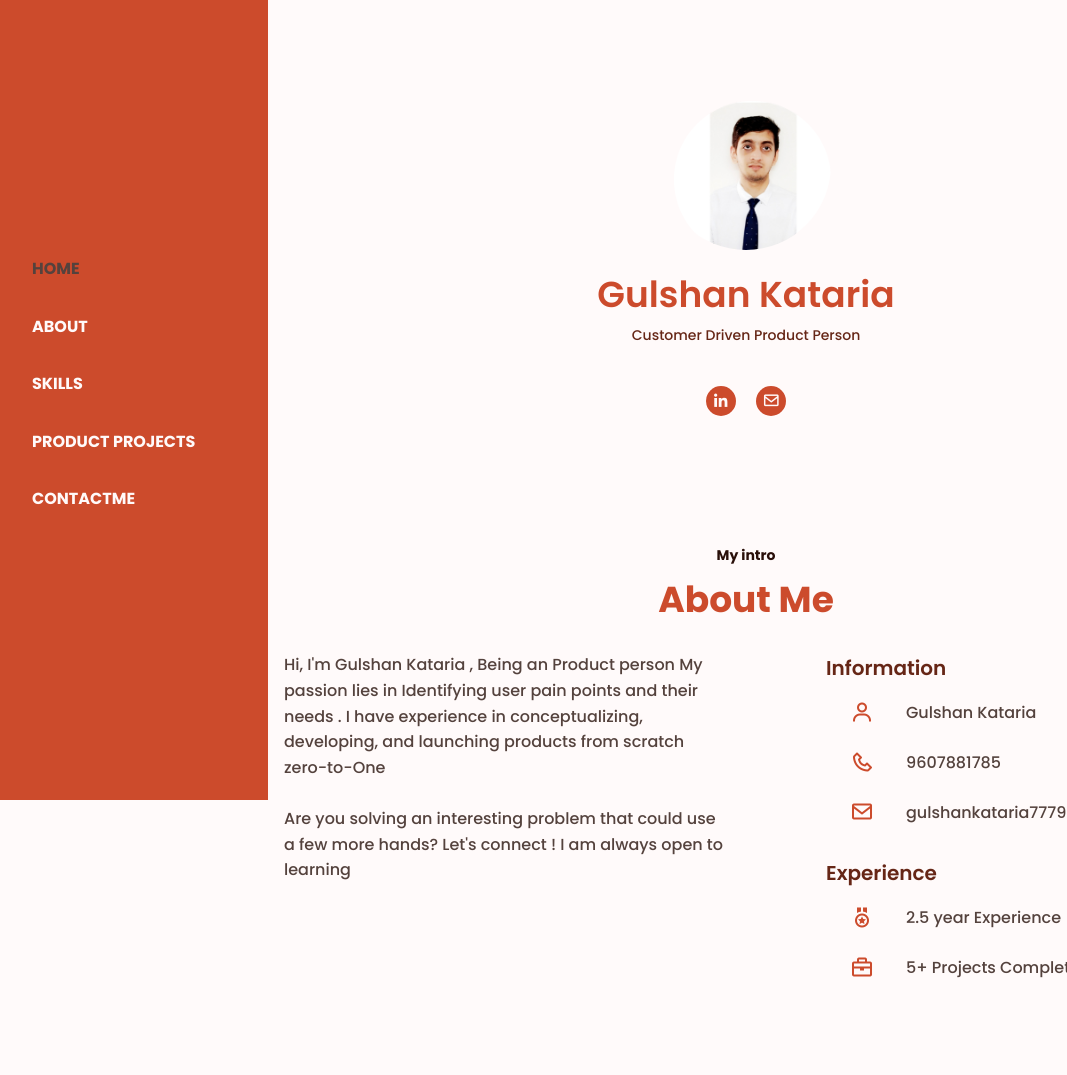
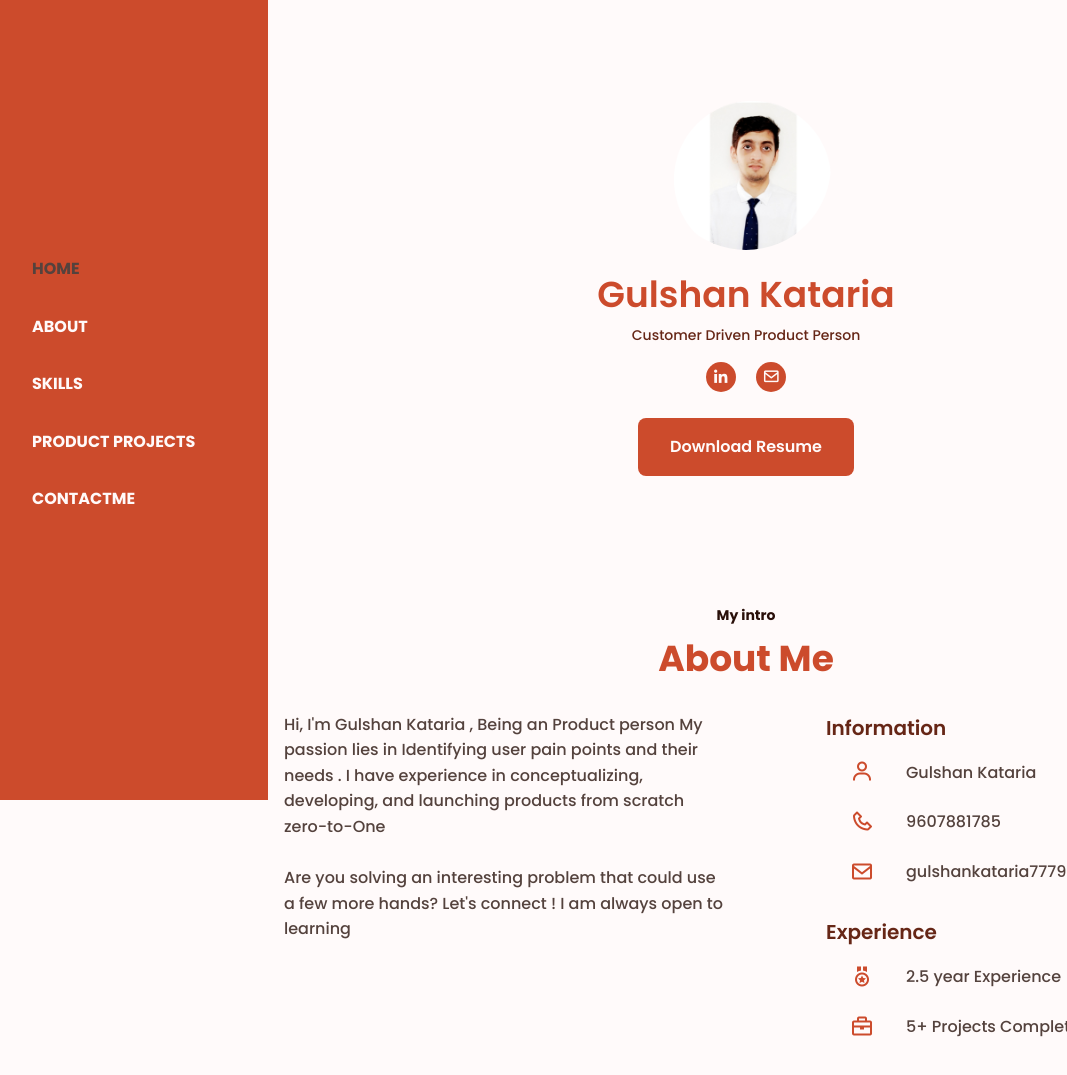
Before and after one commit to GulshanKataria/GulshanKataria, a plain HTML site: page index.html in a window 1280 px wide. Shown: the top 1075 px of the page, without its empty margins (56-1123 px from the left). Drawn offline with nearby package versions, Linux system fonts and the light colour scheme.

Commit message:
Added resume and google analytics

```diff
--- a/assets/css/styles.css
+++ b/assets/css/styles.css
@@ -255,10 +255,11 @@ ul {
 .home__profession{
     font-size: var(--small-font-size);
     color:var(--first-color-dark);
-    margin-bottom: var(--mb-5);
+    margin-bottom: var(--mb-2);
 }
 
 .home__social{
+
     margin-bottom: 5rem;
 }
 
@@ -291,6 +292,18 @@ ul {
     transition: .3s;
 }
 
+.button1{
+    display: inline-block;
+    background-color: var(--first-color);
+    color:var(--first-color-lighten);
+    padding: 1rem 2rem;
+    font-weight: var(--font-semi-bold);
+    border-radius: .5rem;
+    transition: .4s;
+
+
+}
+
 .button:hover{
     background-color: var(--first-color-dark);
 }
@@ -298,6 +311,14 @@ ul {
 .button__light{
     background-color: var(--first-color-lighten);
     color:var(--first-color);
+}
+
+.button__dark{
+    float:right;
+
+}
+.resume{
+
 }
 
 .button__light:hover{
--- a/index.html
+++ b/index.html
@@ -24,6 +24,7 @@
   gtag('config', 'G-R869XEC5T7');
 </script>
     <body>
+
         <!--===== HEADER =====-->
 
         <header class="l-header">
@@ -69,10 +70,12 @@
                         <div class="home__social">
                             <a href="https://www.linkedin.com/in/gulshan-kataria/" class="home__social-link"><i class='bx bxl-linkedin'></i></a>
 
-                            <a href="gulshankataria7779@gmail.com" class="home__social-link"><i class='bx bx-envelope'></i></a>
+                            <a href="gulshankataria7779@gmail.com" class="home__social-link"><i class='bx bx-envelope'></i></a><br><br>
+
+                            <a downloads="" href="https://drive.google.com/file/d/1Xn_W4FTBQKTL2epfBSWxU3bpNnC5SZ1S/view?usp=sharing" class="button1 home__button">Download Resume</a>
 
                         </div>
-                        <!--===== <a downloads="" href="#" class="button home__button">Download Resume</a> =====-->
+
 
                     </div>
 
```
